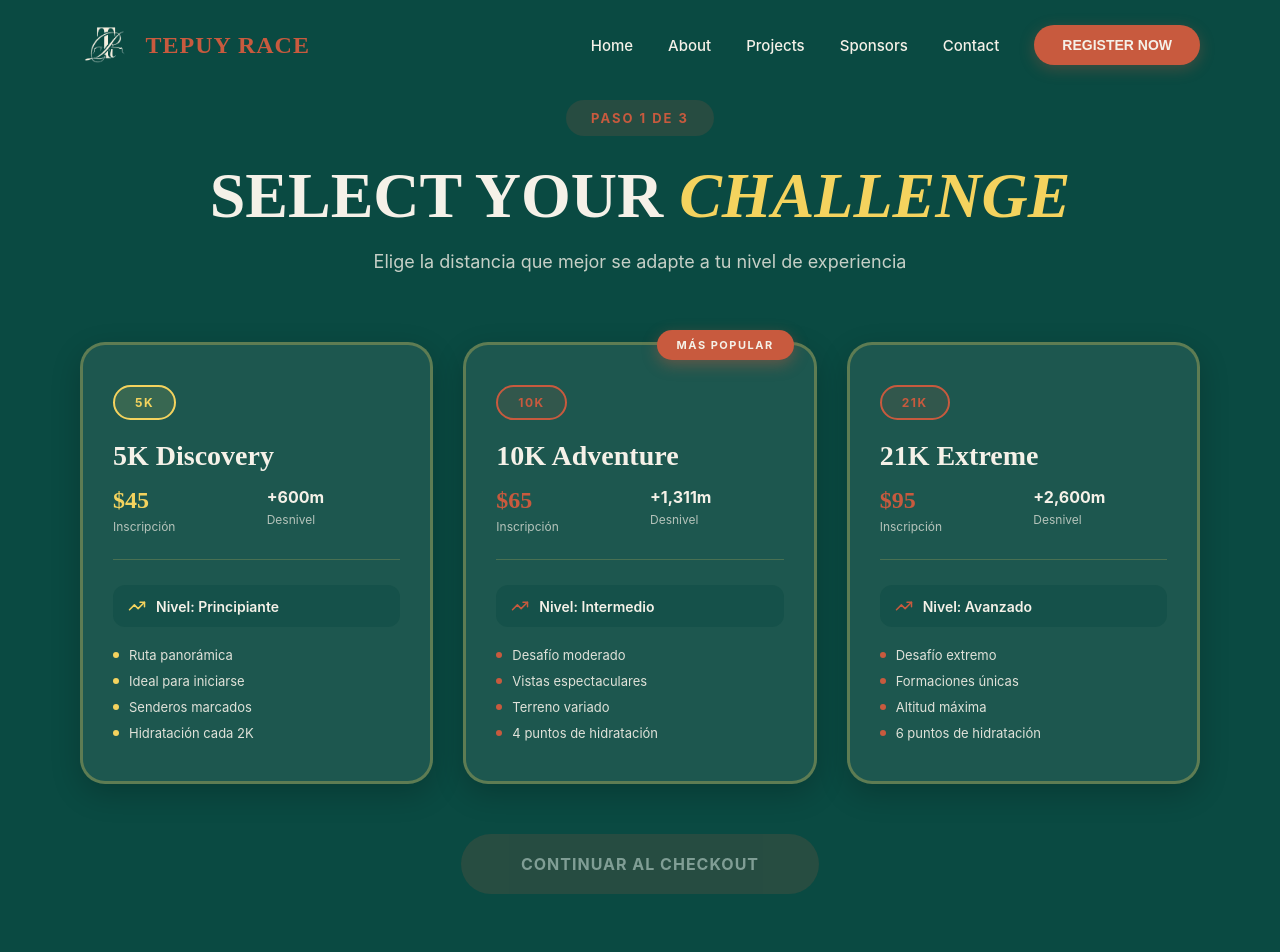
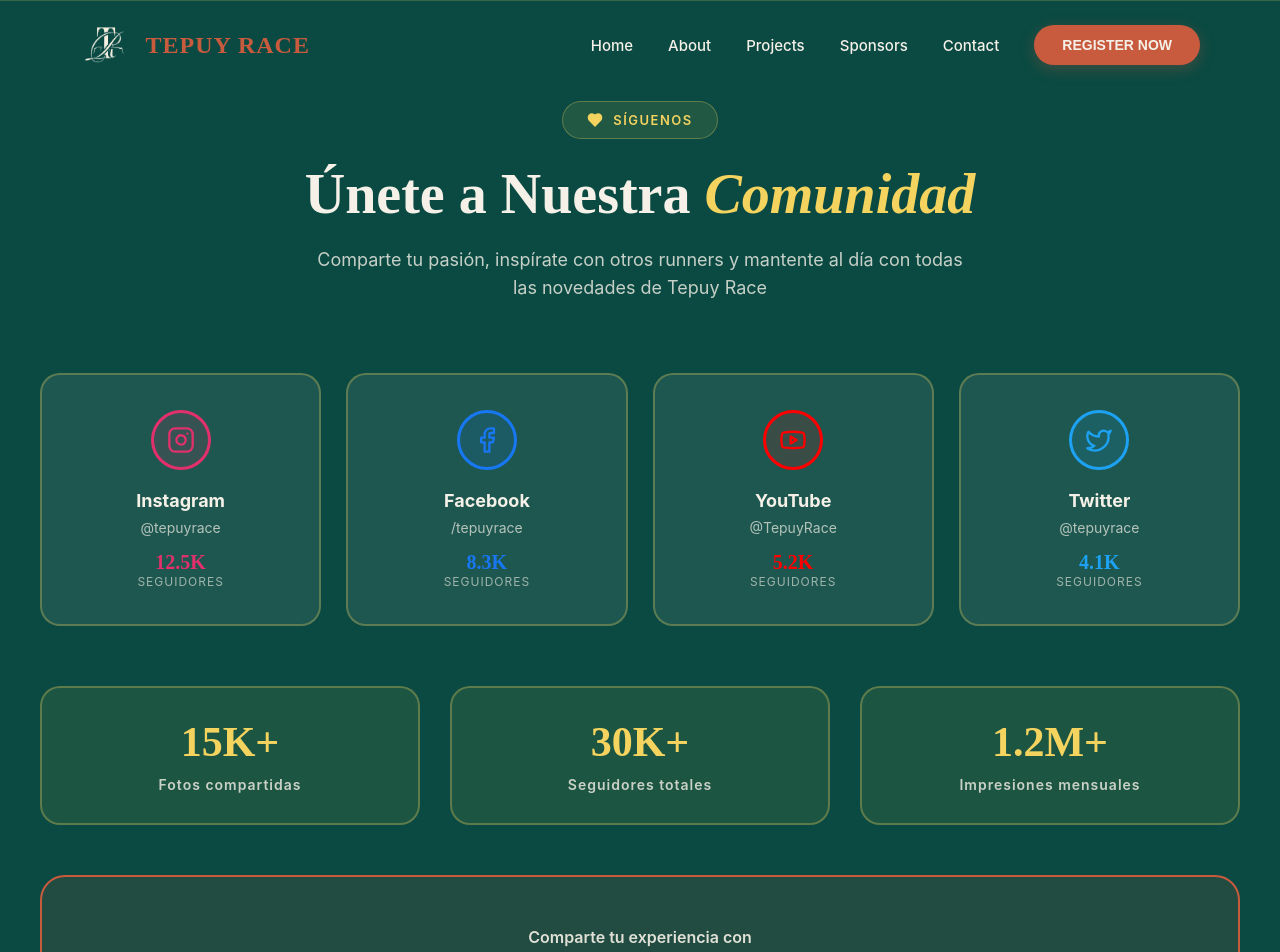
Before and after one commit to gabywakil/tepuy-race, a React (Vite) app: page /#/register in a window 1280 px wide. Shown: the top 952 px of the page. Built offline with nearby package versions, Linux system fonts and the light colour scheme.

Commit message:
RaceSelection.jsx

```diff
--- a/src/pages/RaceSelection.jsx
+++ b/src/pages/RaceSelection.jsx
@@ -1,79 +1,60 @@
-import React, { useState } from 'react';
-import { useNavigate } from 'react-router-dom';
-import { Mountain, Clock, TrendingUp, CheckCircle } from 'lucide-react';
+import React from 'react';
+import { Instagram, Facebook, Youtube, Twitter, Heart } from 'lucide-react';
 
-const RaceSelection = () => {
-  const navigate = useNavigate();
-  const [selectedRace, setSelectedRace] = useState(null);
-
-  const races = [
+const SocialMedia = () => {
+  const socialLinks = [
     {
-      id: '5k',
-      name: '5K Discovery',
-      distance: '5K',
-      price: '$45',
-      elevation: '+600m',
-      difficulty: 'Principiante',
-      features: [
-        'Ruta panorámica',
-        'Ideal para iniciarse',
-        'Senderos marcados',
-        'Hidratación cada 2K'
-      ],
-      color: '#f4d35e'
+      icon: Instagram,
+      name: 'Instagram',
+      handle: '@tepuyrace',
+      followers: '12.5K',
+      color: '#E1306C',
+      link: 'https://instagram.com/tepuyrace'
     },
     {
-      id: '10k',
-      name: '10K Adventure',
-      distance: '10K',
-      price: '$65',
-      elevation: '+1,311m',
-      difficulty: 'Intermedio',
-      features: [
-        'Desafío moderado',
-        'Vistas espectaculares',
-        'Terreno variado',
-        '4 puntos de hidratación'
-      ],
-      color: '#c85a3e',
-      recommended: true
+      icon: Facebook,
+      name: 'Facebook',
+      handle: '/tepuyrace',
+      followers: '8.3K',
+      color: '#1877F2',
+      link: 'https://facebook.com/tepuyrace'
     },
     {
-      id: '21k',
-      name: '21K Extreme',
-      distance: '21K',
-      price: '$95',
-      elevation: '+2,600m',
-      difficulty: 'Avanzado',
-      features: [
-        'Desafío extremo',
-        'Formaciones únicas',
-        'Altitud máxima',
-        '6 puntos de hidratación'
-      ],
-      color: '#c85a3e'
+      icon: Youtube,
+      name: 'YouTube',
+      handle: '@TepuyRace',
+      followers: '5.2K',
+      color: '#FF0000',
+      link: 'https://youtube.com/@tepuyrace'
+    },
+    {
+      icon: Twitter,
+      name: 'Twitter',
+      handle: '@tepuyrace',
+      followers: '4.1K',
+      color: '#1DA1F2',
+      link: 'https://twitter.com/tepuyrace'
     }
   ];
 
-  const handleContinue = () => {
-    if (selectedRace) {
-      navigate('/checkout', { state: { race: races.find(r => r.id === selectedRace) } });
-    }
-  };
+  const stats = [
+    { number: '15K+', label: 'Fotos compartidas' },
+    { number: '30K+', label: 'Seguidores totales' },
+    { number: '1.2M+', label: 'Impresiones mensuales' }
+  ];
 
   return (
-    <div style={{
+    <section style={{
+      padding: '100px 40px',
       backgroundColor: '#0a4a42',
-      minHeight: '100vh',
-      paddingTop: '100px',
-      paddingBottom: '80px',
       width: '100%',
-      margin: 0
+      margin: 0,
+      borderTop: '1px solid rgba(244, 211, 94, 0.2)',
+      borderBottom: '1px solid rgba(244, 211, 94, 0.2)'
     }}>
       <div style={{
         maxWidth: '1200px',
-        margin: '0 auto',
-        padding: '0 40px'
+        margin: '0 auto'
       }}>
         {/* Header */}
         <div style={{
@@ -81,301 +62,231 @@ const RaceSelection = () => {
           marginBottom: '70px'
         }}>
           <div style={{
-            display: 'inline-block',
-            backgroundColor: 'rgba(200, 90, 62, 0.15)',
-            color: '#c85a3e',
-            padding: '10px 25px',
-            borderRadius: '25px',
+            display: 'inline-flex',
+            alignItems: 'center',
+            gap: '10px',
+            backgroundColor: 'rgba(244, 211, 94, 0.1)',
+            padding: '10px 24px',
+            borderRadius: '30px',
+            marginBottom: '25px',
+            border: '1px solid rgba(244, 211, 94, 0.3)',
+            fontFamily: "'Inter', sans-serif",
             fontSize: '13px',
-            fontWeight: '700',
-            letterSpacing: '2px',
-            marginBottom: '25px',
-            fontFamily: "'Inter', sans-serif"
+            fontWeight: '600',
+            color: '#f4d35e',
+            letterSpacing: '1.5px'
           }}>
-            PASO 1 DE 3
+            <Heart size={16} fill="#f4d35e" />
+            SÍGUENOS
           </div>
 
-          <h1 style={{
-            fontSize: '64px',
+          <h2 style={{
+            fontSize: '56px',
             fontWeight: '900',
             marginBottom: '20px',
             lineHeight: '1.1',
             color: '#f5f1e8',
             fontFamily: "'Playfair Display', serif"
           }}>
-            SELECT YOUR <span style={{ color: '#f4d35e', fontStyle: 'italic' }}>CHALLENGE</span>
-          </h1>
+            Únete a Nuestra <span style={{ color: '#f4d35e', fontStyle: 'italic' }}>Comunidad</span>
+          </h2>
 
           <p style={{
             fontSize: '18px',
             color: '#f5f1e8',
             opacity: 0.8,
-            fontFamily: "'Inter', sans-serif"
+            maxWidth: '650px',
+            margin: '0 auto',
+            fontFamily: "'Inter', sans-serif",
+            lineHeight: '1.6'
           }}>
-            Elige la distancia que mejor se adapte a tu nivel de experiencia
+            Comparte tu pasión, inspírate con otros runners y mantente al día
+            con todas las novedades de Tepuy Race
           </p>
         </div>
 
-        {/* Race Cards */}
+        {/* Social Cards */}
+        <div style={{
+          display: 'grid',
+          gridTemplateColumns: 'repeat(4, 1fr)',
+          gap: '25px',
+          marginBottom: '60px'
+        }}>
+          {socialLinks.map((social, index) => {
+            const Icon = social.icon;
+            return (
+              <a
+                key={index}
+                href={social.link}
+                target="_blank"
+                rel="noopener noreferrer"
+                style={{
+                  padding: '35px 25px',
+                  backgroundColor: 'rgba(245, 241, 232, 0.08)',
+                  borderRadius: '20px',
+                  border: '2px solid rgba(244, 211, 94, 0.3)',
+                  textDecoration: 'none',
+                  transition: 'all 0.3s ease',
+                  cursor: 'pointer',
+                  textAlign: 'center',
+                  display: 'block'
+                }}
+                onMouseOver={(e) => {
+                  e.currentTarget.style.transform = 'translateY(-8px)';
+                  e.currentTarget.style.borderColor = social.color;
+                  e.currentTarget.style.backgroundColor = `${social.color}15`;
+                  e.currentTarget.style.boxShadow = `0 15px 40px ${social.color}30`;
+                }}
+                onMouseOut={(e) => {
+                  e.currentTarget.style.transform = 'translateY(0)';
+                  e.currentTarget.style.borderColor = 'rgba(244, 211, 94, 0.3)';
+                  e.currentTarget.style.backgroundColor = 'rgba(245, 241, 232, 0.08)';
+                  e.currentTarget.style.boxShadow = 'none';
+                }}
+              >
+                {/* Icon */}
+                <div style={{
+                  width: '60px',
+                  height: '60px',
+                  borderRadius: '50%',
+                  backgroundColor: `${social.color}20`,
+                  border: `3px solid ${social.color}`,
+                  display: 'flex',
+                  alignItems: 'center',
+                  justifyContent: 'center',
+                  margin: '0 auto 20px'
+                }}>
+                  <Icon size={28} color={social.color} strokeWidth={2} />
+                </div>
+
+                {/* Name */}
+                <div style={{
+                  fontSize: '18px',
+                  fontWeight: '700',
+                  color: '#f5f1e8',
+                  marginBottom: '8px',
+                  fontFamily: "'Inter', sans-serif"
+                }}>
+                  {social.name}
+                </div>
+
+                {/* Handle */}
+                <div style={{
+                  fontSize: '14px',
+                  color: '#f5f1e8',
+                  opacity: 0.7,
+                  marginBottom: '15px',
+                  fontFamily: "'Inter', sans-serif"
+                }}>
+                  {social.handle}
+                </div>
+
+                {/* Followers */}
+                <div style={{
+                  fontSize: '20px',
+                  fontWeight: '900',
+                  color: social.color,
+                  fontFamily: "'Playfair Display', serif"
+                }}>
+                  {social.followers}
+                </div>
+                <div style={{
+                  fontSize: '12px',
+                  color: '#f5f1e8',
+                  opacity: 0.6,
+                  fontFamily: "'Inter', sans-serif",
+                  letterSpacing: '1px'
+                }}>
+                  SEGUIDORES
+                </div>
+              </a>
+            );
+          })}
+        </div>
+
+        {/* Stats */}
         <div style={{
           display: 'grid',
           gridTemplateColumns: 'repeat(3, 1fr)',
           gap: '30px',
           marginBottom: '50px'
         }}>
-          {races.map((race, index) => (
-            <div
-              key={race.id}
-              onClick={() => setSelectedRace(race.id)}
-              style={{
-                padding: '40px 30px',
-                backgroundColor: selectedRace === race.id ? 'rgba(244, 211, 94, 0.15)' : 'rgba(245, 241, 232, 0.08)',
-                borderRadius: '25px',
-                border: `3px solid ${selectedRace === race.id ? '#f4d35e' : 'rgba(244, 211, 94, 0.3)'}`,
-                cursor: 'pointer',
-                transition: 'all 0.3s ease',
-                position: 'relative',
-                transform: selectedRace === race.id ? 'scale(1.02)' : 'scale(1)',
-                boxShadow: selectedRace === race.id ? '0 20px 50px rgba(244, 211, 94, 0.3)' : '0 10px 30px rgba(0, 0, 0, 0.2)'
-              }}
-              onMouseOver={(e) => {
-                if (selectedRace !== race.id) {
-                  e.currentTarget.style.borderColor = '#f4d35e';
-                  e.currentTarget.style.transform = 'scale(1.02)';
-                }
-              }}
-              onMouseOut={(e) => {
-                if (selectedRace !== race.id) {
-                  e.currentTarget.style.borderColor = 'rgba(244, 211, 94, 0.3)';
-                  e.currentTarget.style.transform = 'scale(1)';
-                }
-              }}
-            >
-              {/* Recommended Badge */}
-              {race.recommended && (
+          {stats.map((stat, index) => (
+            <div key={index} style={{
+              textAlign: 'center',
+              padding: '30px',
+              backgroundColor: 'rgba(244, 211, 94, 0.08)',
+              borderRadius: '20px',
+              border: '2px solid rgba(244, 211, 94, 0.3)'
+            }}>
               <div style={{
-                  position: 'absolute',
-                  top: '-15px',
-                  right: '20px',
-                  backgroundColor: '#c85a3e',
-                  color: '#f5f1e8',
-                  padding: '8px 20px',
-                  borderRadius: '20px',
-                  fontSize: '11px',
-                  fontWeight: '700',
-                  letterSpacing: '1.5px',
-                  fontFamily: "'Inter', sans-serif",
-                  boxShadow: '0 5px 15px rgba(200, 90, 62, 0.4)'
-                }}>
-                  MÁS POPULAR
-                </div>
-              )}
-
-              {/* Selected Checkmark */}
-              {selectedRace === race.id && (
-                <div style={{
-                  position: 'absolute',
-                  top: '20px',
-                  right: '20px',
-                  width: '35px',
-                  height: '35px',
-                  borderRadius: '50%',
-                  backgroundColor: '#f4d35e',
-                  display: 'flex',
-                  alignItems: 'center',
-                  justifyContent: 'center'
-                }}>
-                  <CheckCircle size={22} color="#0a4a42" strokeWidth={3} />
-                </div>
-              )}
-
-              {/* Distance Badge */}
-              <div style={{
-                display: 'inline-block',
-                backgroundColor: `${race.color}20`,
-                color: race.color,
-                padding: '8px 20px',
-                borderRadius: '20px',
-                fontSize: '12px',
-                fontWeight: '700',
-                letterSpacing: '1.5px',
-                marginBottom: '20px',
-                fontFamily: "'Inter', sans-serif",
-                border: `2px solid ${race.color}`
-              }}>
-                {race.distance}
-              </div>
-
-              {/* Race Name */}
-              <h3 style={{
-                fontSize: '28px',
+                fontSize: '42px',
                 fontWeight: '900',
-                marginBottom: '15px',
-                color: '#f5f1e8',
+                color: '#f4d35e',
+                marginBottom: '10px',
                 fontFamily: "'Playfair Display', serif"
               }}>
-                {race.name}
-              </h3>
-
-              {/* Stats */}
-              <div style={{
-                display: 'flex',
-                gap: '20px',
-                marginBottom: '25px',
-                paddingBottom: '25px',
-                borderBottom: '1px solid rgba(244, 211, 94, 0.2)'
-              }}>
-                <div style={{ flex: 1 }}>
-                  <div style={{
-                    fontSize: '24px',
-                    fontWeight: '900',
-                    color: race.color,
-                    marginBottom: '5px'
-                  }}>
-                    {race.price}
+                {stat.number}
               </div>
               <div style={{
-                    fontSize: '12px',
-                    color: '#f5f1e8',
-                    opacity: 0.7,
-                    fontFamily: "'Inter', sans-serif"
-                  }}>
-                    Inscripción
-                  </div>
-                </div>
-
-                <div style={{ flex: 1 }}>
-                  <div style={{
-                    fontSize: '16px',
-                    fontWeight: '700',
-                    color: '#f5f1e8',
-                    marginBottom: '5px',
-                    fontFamily: "'Inter', sans-serif"
-                  }}>
-                    {race.elevation}
-                  </div>
-                  <div style={{
-                    fontSize: '12px',
-                    color: '#f5f1e8',
-                    opacity: 0.7,
-                    fontFamily: "'Inter', sans-serif"
-                  }}>
-                    Desnivel
-                  </div>
-                </div>
-              </div>
-
-              {/* Difficulty */}
-              <div style={{
-                display: 'flex',
-                alignItems: 'center',
-                gap: '10px',
-                marginBottom: '20px',
-                padding: '12px 15px',
-                backgroundColor: 'rgba(10, 74, 66, 0.4)',
-                borderRadius: '12px'
-              }}>
-                <TrendingUp size={18} color={race.color} />
-                <span style={{
                 fontSize: '14px',
                 fontWeight: '600',
                 color: '#f5f1e8',
+                opacity: 0.8,
+                letterSpacing: '1px',
                 fontFamily: "'Inter', sans-serif"
               }}>
-                  Nivel: {race.difficulty}
-                </span>
-              </div>
-
-              {/* Features */}
-              <div style={{
-                display: 'flex',
-                flexDirection: 'column',
-                gap: '10px'
-              }}>
-                {race.features.map((feature, idx) => (
-                  <div key={idx} style={{
-                    display: 'flex',
-                    alignItems: 'center',
-                    gap: '10px'
-                  }}>
-                    <div style={{
-                      width: '6px',
-                      height: '6px',
-                      borderRadius: '50%',
-                      backgroundColor: race.color
-                    }}></div>
-                    <span style={{
-                      fontSize: '13px',
-                      color: '#f5f1e8',
-                      opacity: 0.9,
-                      fontFamily: "'Inter', sans-serif"
-                    }}>
-                      {feature}
-                    </span>
-                  </div>
-                ))}
+                {stat.label}
               </div>
             </div>
           ))}
         </div>
 
-        {/* Continue Button */}
+        {/* Hashtag CTA */}
         <div style={{
-          display: 'flex',
-          justifyContent: 'center',
-          gap: '20px',
-          alignItems: 'center'
+          textAlign: 'center',
+          padding: '50px',
+          backgroundColor: 'rgba(200, 90, 62, 0.12)',
+          borderRadius: '25px',
+          border: '2px solid #c85a3e'
         }}>
-          <button
-            onClick={handleContinue}
-            disabled={!selectedRace}
-            style={{
-              backgroundColor: selectedRace ? '#c85a3e' : 'rgba(200, 90, 62, 0.3)',
+          <div style={{
+            fontSize: '16px',
+            fontWeight: '600',
             color: '#f5f1e8',
-              border: 'none',
-              padding: '20px 60px',
-              borderRadius: '50px',
-              cursor: selectedRace ? 'pointer' : 'not-allowed',
-              fontSize: '16px',
-              fontWeight: '700',
+            marginBottom: '15px',
             fontFamily: "'Inter', sans-serif",
-              letterSpacing: '1px',
-              transition: 'all 0.3s ease',
-              boxShadow: selectedRace ? '0 10px 35px rgba(200, 90, 62, 0.4)' : 'none',
-              opacity: selectedRace ? 1 : 0.5
-            }}
-            onMouseOver={(e) => {
-              if (selectedRace) {
-                e.target.style.backgroundColor = '#b04935';
-                e.target.style.transform = 'translateY(-3px)';
-              }
-            }}
-            onMouseOut={(e) => {
-              if (selectedRace) {
-                e.target.style.backgroundColor = '#c85a3e';
-                e.target.style.transform = 'translateY(0)';
-              }
-            }}
-          >
-            CONTINUAR AL CHECKOUT
-          </button>
+            opacity: 0.9
+          }}>
+            Comparte tu experiencia con
           </div>
 
-        {selectedRace && (
           <div style={{
-            textAlign: 'center',
-            marginTop: '25px',
-            fontSize: '14px',
+            fontSize: '48px',
+            fontWeight: '900',
+            color: '#f4d35e',
+            marginBottom: '20px',
+            fontFamily: "'Playfair Display', serif",
+            fontStyle: 'italic'
+          }}>
+            #TepuyRace
+          </div>
+
+          <p style={{
+            fontSize: '15px',
             color: '#f5f1e8',
             opacity: 0.7,
-            fontFamily: "'Inter', sans-serif"
+            fontFamily: "'Inter', sans-serif",
+            maxWidth: '500px',
+            margin: '0 auto'
           }}>
-            ✓ Has seleccionado: <strong>{races.find(r => r.id === selectedRace)?.name}</strong>
-          </div>
-        )}
+            Etiquétanos en tus fotos y videos. Las mejores publicaciones
+            serán compartidas en nuestras redes oficiales
+          </p>
         </div>
       </div>
+    </section>
   );
 };
 
-export default RaceSelection;
+export default SocialMedia;
```
Lines whose indentation alone changed are shown as unchanged.
